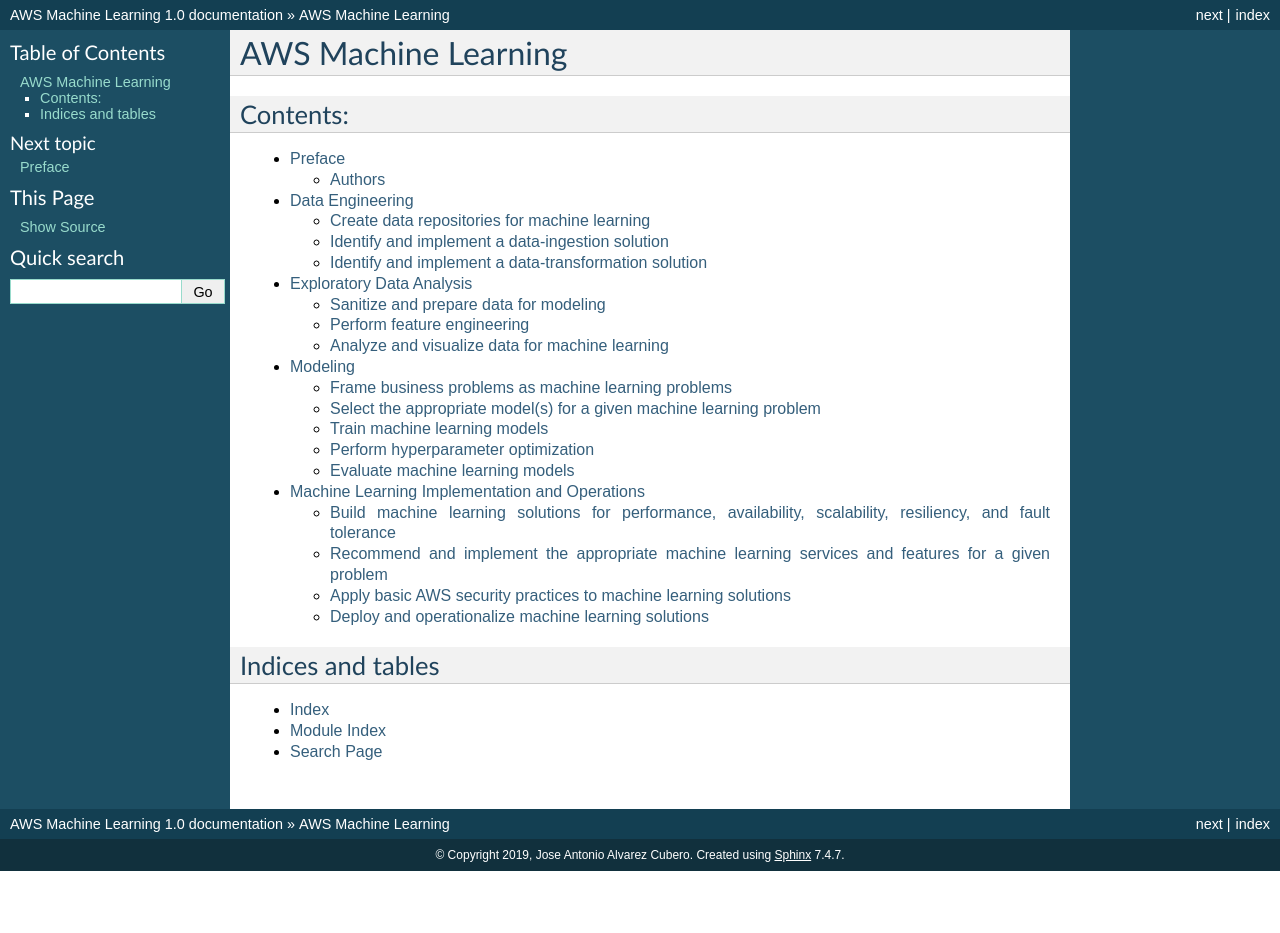
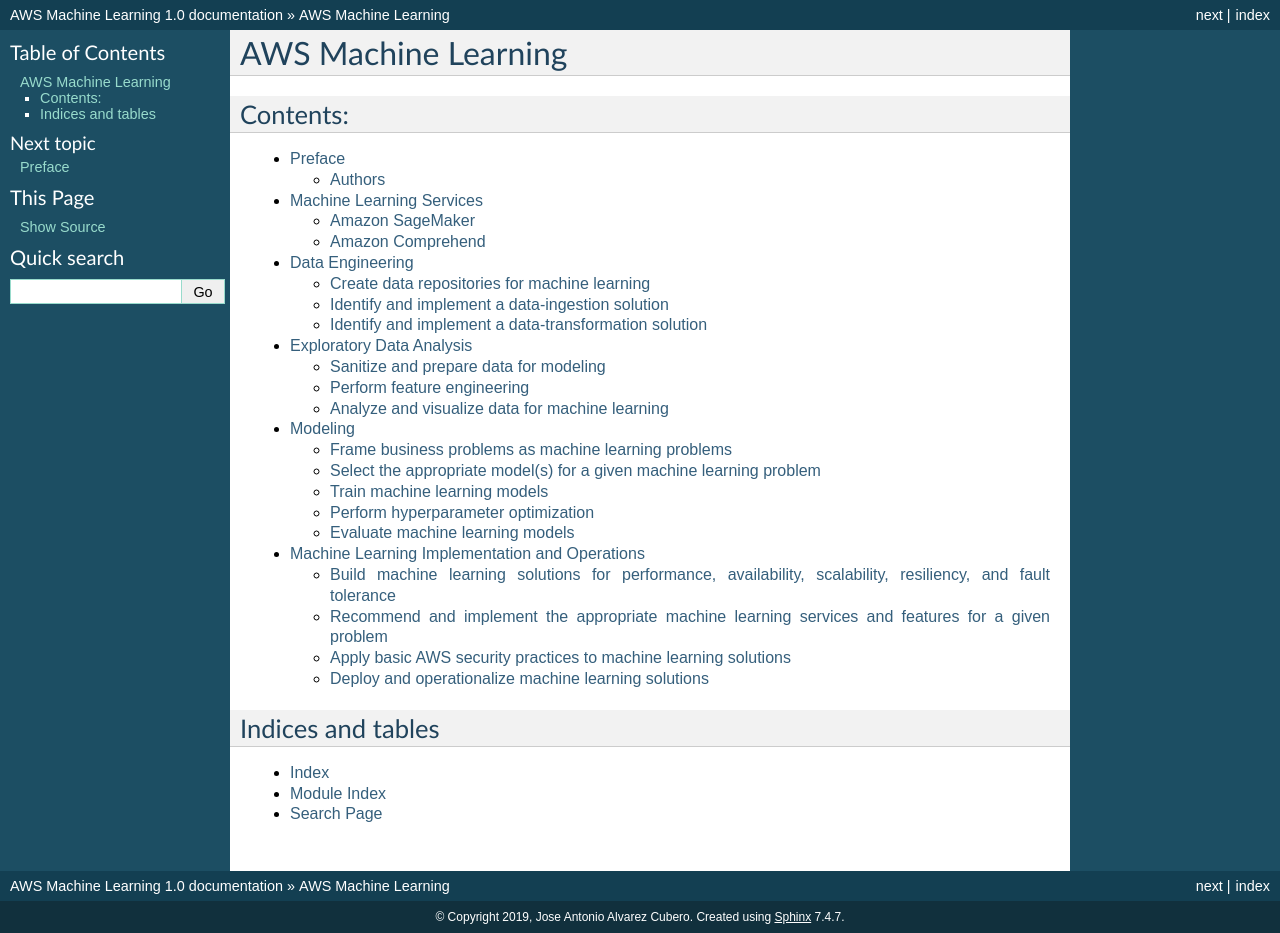
Before and after one commit to jacubero/aws-ml, a Sphinx documentation site: the page built from docs/index.rst, in a window 1280 px wide. Built offline with Sphinx 7.4.7, drawn with Linux system fonts in a browser that asks for light colours; pages that are not in the unit, such as notebooks, are missing from menus; before the commit the page ends 900 px from its top, so only the background shows below that.

Commit message:
New version

```diff
--- a/docs/index.rst
+++ b/docs/index.rst
@@ -18,6 +18,7 @@
    :maxdepth: 2
 
    Preface <preface>
+   Machine Learning Services <ml>
    Data Engineering <engineering>
    Exploratory Data Analysis <eda>
    Modeling <modeling>
--- /dev/null
+++ b/docs/ml.rst
@@ -0,0 +1,14 @@
+Machine Learning Services
+#########################
+
+
+.. _secSageMaker:
+
+Amazon SageMaker
+****************
+
+
+.. _secComprehend:
+
+Amazon Comprehend
+*****************
```
